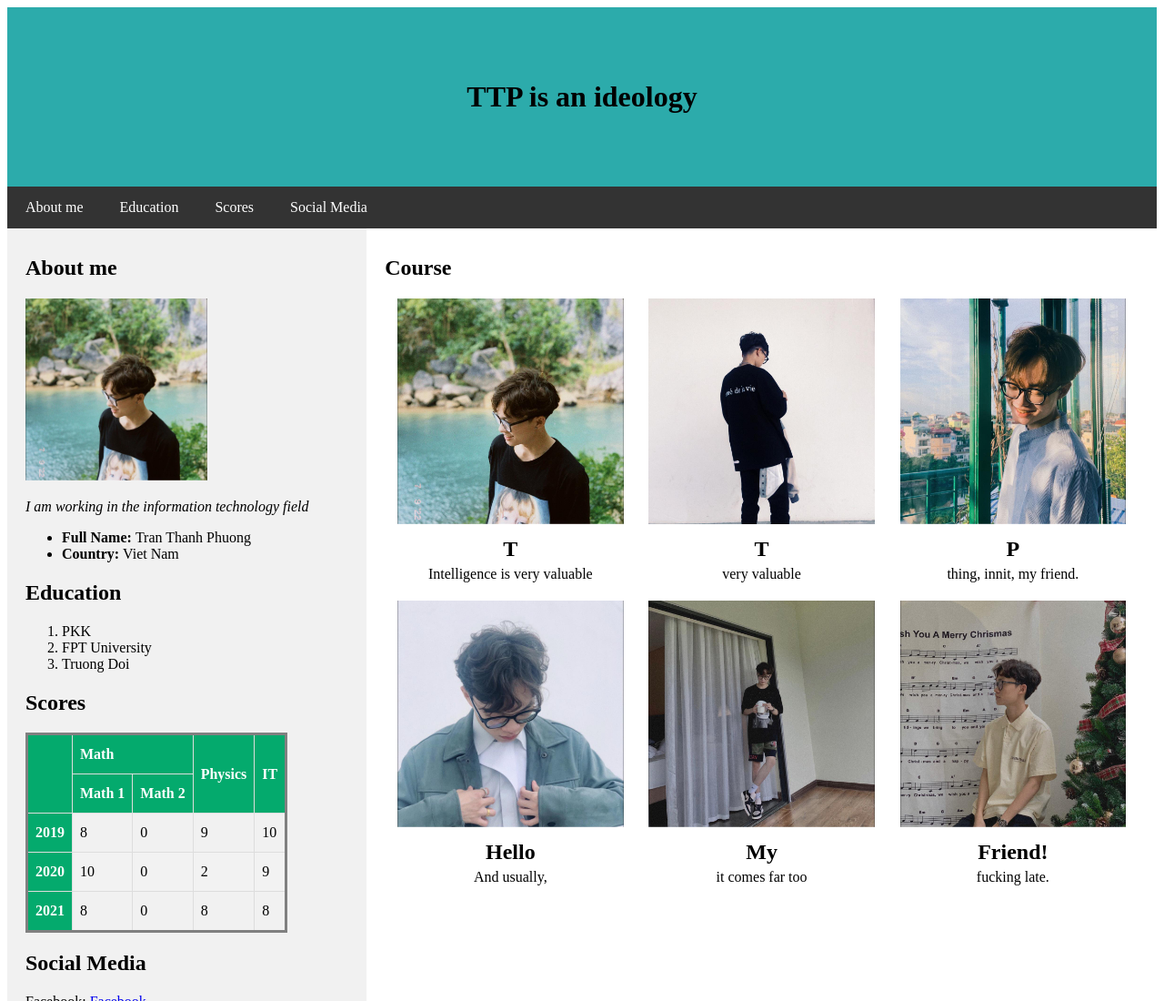
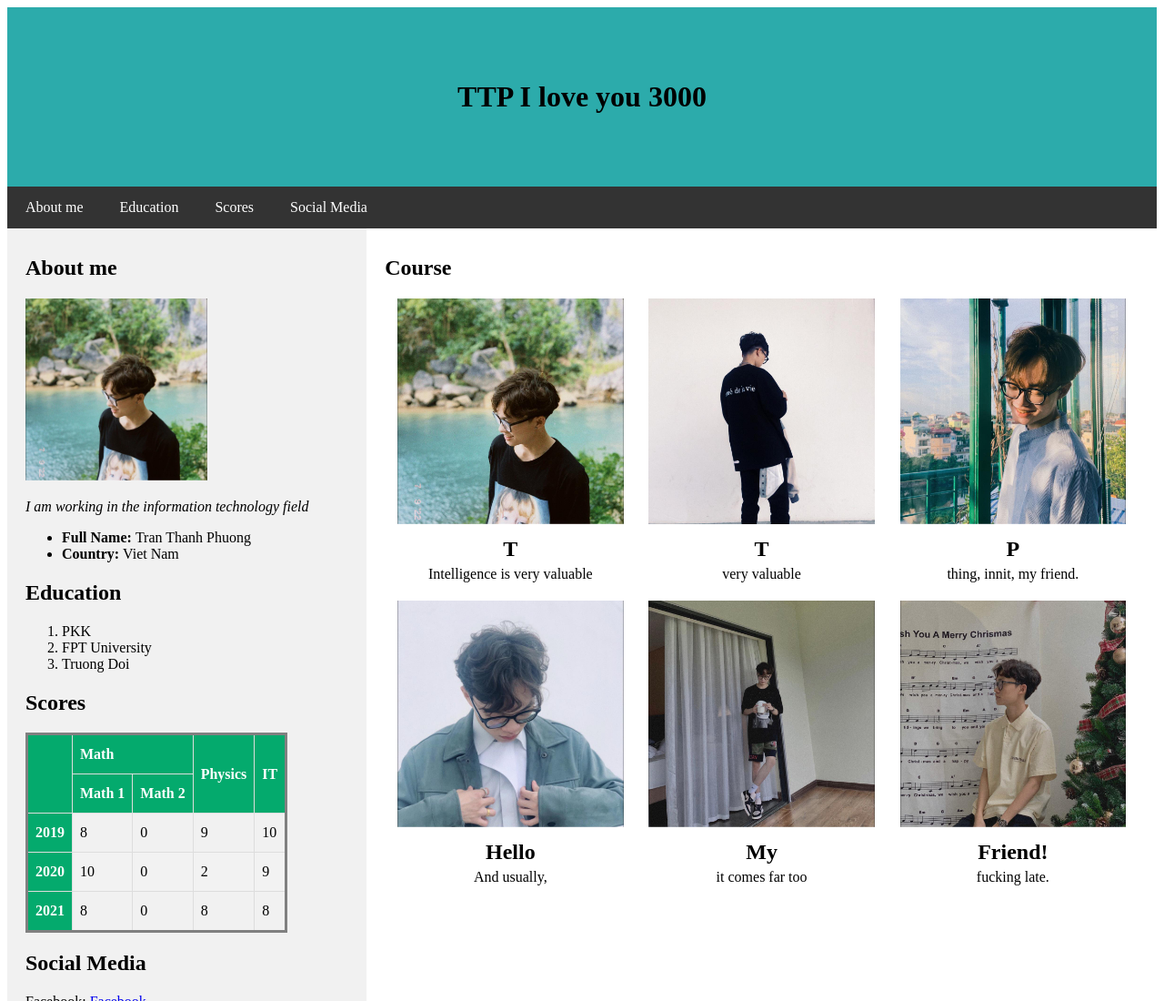
Before and after one commit to youknowttp/youknowttp.github.io, a plain HTML site: page index.html in a window 1280 px wide. Shown: the top 1100 px of the page at 91% size. Drawn offline with Linux system fonts and the light colour scheme.

Commit message:
Update index.html

```diff
--- a/index.html
+++ b/index.html
@@ -10,7 +10,8 @@
 	<title>	TTP's Home	</title>
 </head>
 <body>
-	<h1 id="menu_text">TTP is an ideology </h1>
+	<h1 id="menu_text">   TTP
+			I love you 3000</h1>
 
 	<nav>
 		<a href="#Contact" class="menu_left">About me</a>
```
